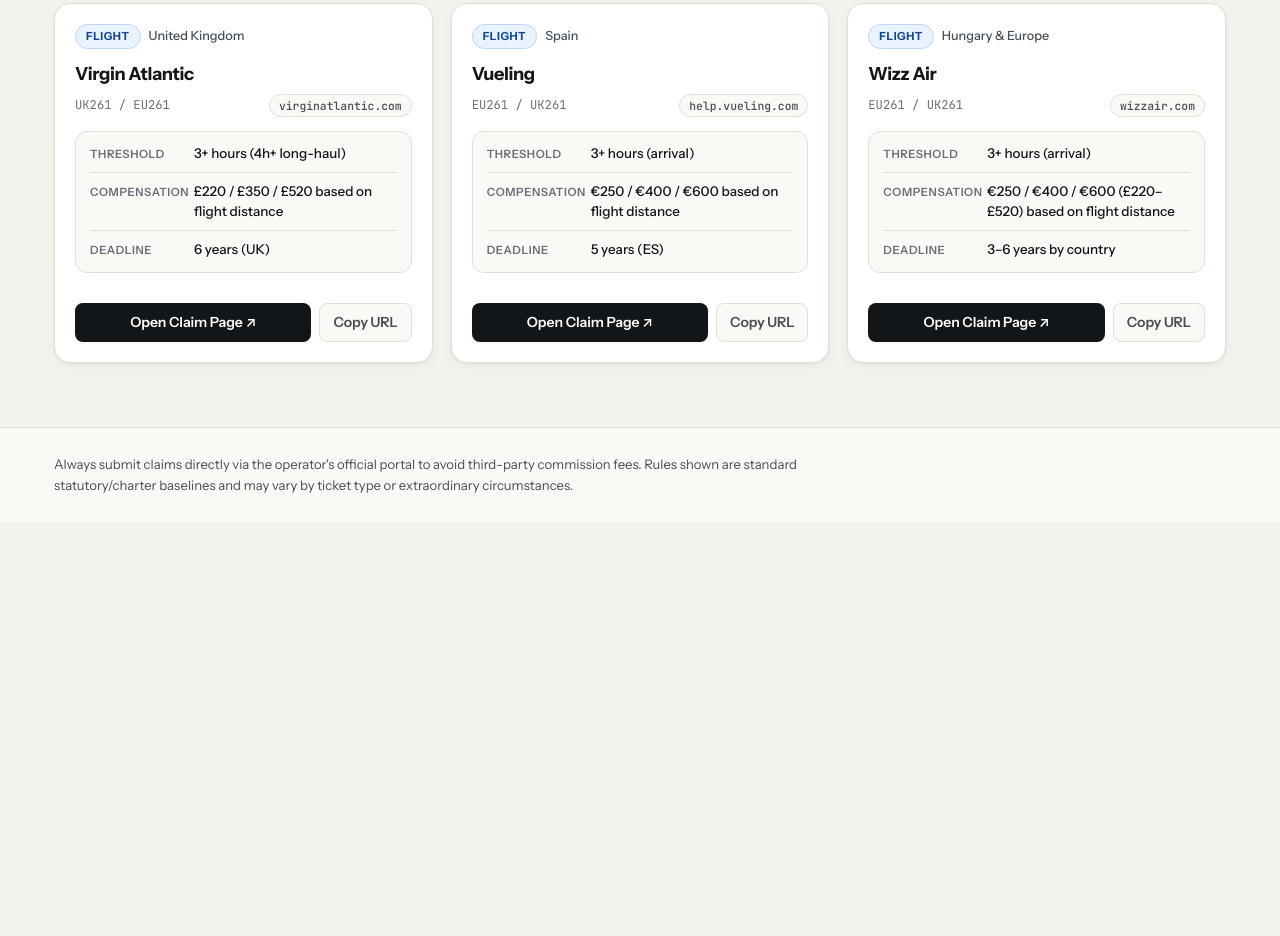
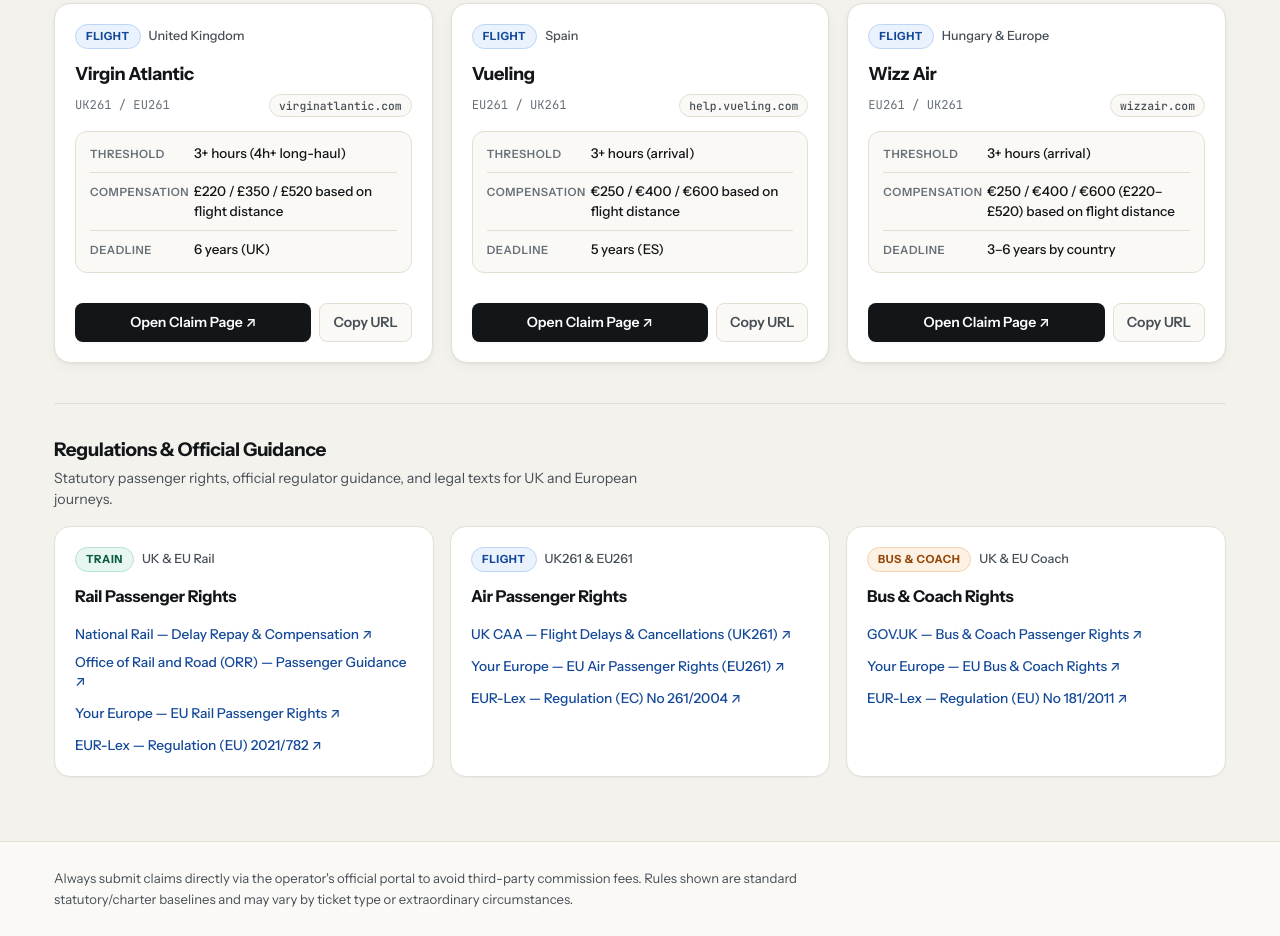
Before and after one commit to PedroLiu1999/delay-claim-catalogue, a website: page index.html in a window 1280 px wide. Shown: the part 8507-9443 px from the top of the page. Before the commit the page ends 9029 px from the top, so only its background shows below. Drawn offline with Linux system fonts and the light colour scheme.

Commit message:
Add Regulations & Official Guidance section with UK/EU statutory links

```diff
--- a/index.html
+++ b/index.html
@@ -217,6 +217,97 @@
       <p>Try clearing your search query, changing the region filter, or adjusting the delay duration.</p>
       <button type="button" class="btn btn-secondary" id="reset-filters-btn">Reset all filters</button>
     </div>
+
+    <section class="guidance-section" aria-labelledby="guidance-heading">
+      <div class="guidance-header">
+        <h2 id="guidance-heading">Regulations &amp; Official Guidance</h2>
+        <p class="panel-hint">
+          Statutory passenger rights, official regulator guidance, and legal texts for UK and European journeys.
+        </p>
+      </div>
+
+      <div class="guidance-grid">
+        <article class="guidance-card">
+          <div class="guidance-card-head">
+            <span class="mode-badge mode-train">Train</span>
+            <span class="country-tag">UK &amp; EU Rail</span>
+          </div>
+          <h3>Rail Passenger Rights</h3>
+          <ul class="guidance-links">
+            <li>
+              <a href="https://www.nationalrail.co.uk/help-and-assistance/delay-compensation/" target="_blank" rel="noopener noreferrer">
+                National Rail — Delay Repay &amp; Compensation ↗
+              </a>
+            </li>
+            <li>
+              <a href="https://www.orr.gov.uk/guidance-regulations/passengers" target="_blank" rel="noopener noreferrer">
+                Office of Rail and Road (ORR) — Passenger Guidance ↗
+              </a>
+            </li>
+            <li>
+              <a href="https://europa.eu/youreurope/citizens/travel/passenger-rights/rail/index_en.htm" target="_blank" rel="noopener noreferrer">
+                Your Europe — EU Rail Passenger Rights ↗
+              </a>
+            </li>
+            <li>
+              <a href="https://eur-lex.europa.eu/eli/reg/2021/782/oj" target="_blank" rel="noopener noreferrer">
+                EUR-Lex — Regulation (EU) 2021/782 ↗
+              </a>
+            </li>
+          </ul>
+        </article>
+
+        <article class="guidance-card">
+          <div class="guidance-card-head">
+            <span class="mode-badge mode-flight">Flight</span>
+            <span class="country-tag">UK261 &amp; EU261</span>
+          </div>
+          <h3>Air Passenger Rights</h3>
+          <ul class="guidance-links">
+            <li>
+              <a href="https://www.caa.co.uk/passengers-and-public/resolving-travel-problems/delays-and-cancellations/" target="_blank" rel="noopener noreferrer">
+                UK CAA — Flight Delays &amp; Cancellations (UK261) ↗
+              </a>
+            </li>
+            <li>
+              <a href="https://europa.eu/youreurope/citizens/travel/passenger-rights/air/index_en.htm" target="_blank" rel="noopener noreferrer">
+                Your Europe — EU Air Passenger Rights (EU261) ↗
+              </a>
+            </li>
+            <li>
+              <a href="https://eur-lex.europa.eu/eli/reg/2004/261/oj" target="_blank" rel="noopener noreferrer">
+                EUR-Lex — Regulation (EC) No 261/2004 ↗
+              </a>
+            </li>
+          </ul>
+        </article>
+
+        <article class="guidance-card">
+          <div class="guidance-card-head">
+            <span class="mode-badge mode-bus">Bus &amp; Coach</span>
+            <span class="country-tag">UK &amp; EU Coach</span>
+          </div>
+          <h3>Bus &amp; Coach Rights</h3>
+          <ul class="guidance-links">
+            <li>
+              <a href="https://www.gov.uk/bus-coach-passenger-rights" target="_blank" rel="noopener noreferrer">
+                GOV.UK — Bus &amp; Coach Passenger Rights ↗
+              </a>
+            </li>
+            <li>
+              <a href="https://europa.eu/youreurope/citizens/travel/passenger-rights/bus-and-coach/index_en.htm" target="_blank" rel="noopener noreferrer">
+                Your Europe — EU Bus &amp; Coach Rights ↗
+              </a>
+            </li>
+            <li>
+              <a href="https://eur-lex.europa.eu/eli/reg/2011/181/oj" target="_blank" rel="noopener noreferrer">
+                EUR-Lex — Regulation (EU) No 181/2011 ↗
+              </a>
+            </li>
+          </ul>
+        </article>
+      </div>
+    </section>
   </main>
 
   <footer class="site-footer">
--- a/styles.css
+++ b/styles.css
@@ -1037,6 +1037,81 @@ a:focus-visible {
   font-size: 0.92rem;
 }
 
+/* Regulations & Official Guidance */
+.guidance-section {
+  margin-top: 40px;
+  padding-top: 32px;
+  border-top: 1px solid var(--border);
+}
+
+.guidance-header h2 {
+  margin: 0;
+  font-size: 1.18rem;
+  font-weight: 700;
+  letter-spacing: -0.02em;
+  color: var(--ink);
+}
+
+.guidance-grid {
+  display: grid;
+  grid-template-columns: repeat(auto-fit, minmax(280px, 1fr));
+  gap: 16px;
+  margin-top: 16px;
+}
+
+.guidance-card {
+  background: var(--surface);
+  border: 1px solid var(--border);
+  border-radius: var(--radius-lg);
+  padding: 20px;
+  box-shadow: var(--shadow-xs);
+  display: flex;
+  flex-direction: column;
+  gap: 12px;
+  min-width: 0;
+}
+
+.guidance-card-head {
+  display: flex;
+  align-items: center;
+  gap: 8px;
+  flex-wrap: wrap;
+}
+
+.guidance-card h3 {
+  margin: 0;
+  font-size: 1.02rem;
+  font-weight: 700;
+  letter-spacing: -0.015em;
+  color: var(--ink);
+}
+
+.guidance-links {
+  list-style: none;
+  margin: 0;
+  padding: 0;
+  display: flex;
+  flex-direction: column;
+  gap: 8px;
+}
+
+.guidance-links a {
+  display: inline-block;
+  font-size: 0.855rem;
+  font-weight: 500;
+  color: var(--flight-fg);
+  text-decoration: none;
+  line-height: 1.4;
+  overflow-wrap: anywhere;
+  transition: color 0.14s ease;
+}
+
+.guidance-links a:hover {
+  color: var(--ink);
+  text-decoration: underline;
+  text-underline-offset: 3px;
+}
+
 /* Footer */
 .site-footer {
   border-top: 1px solid var(--border);
```
